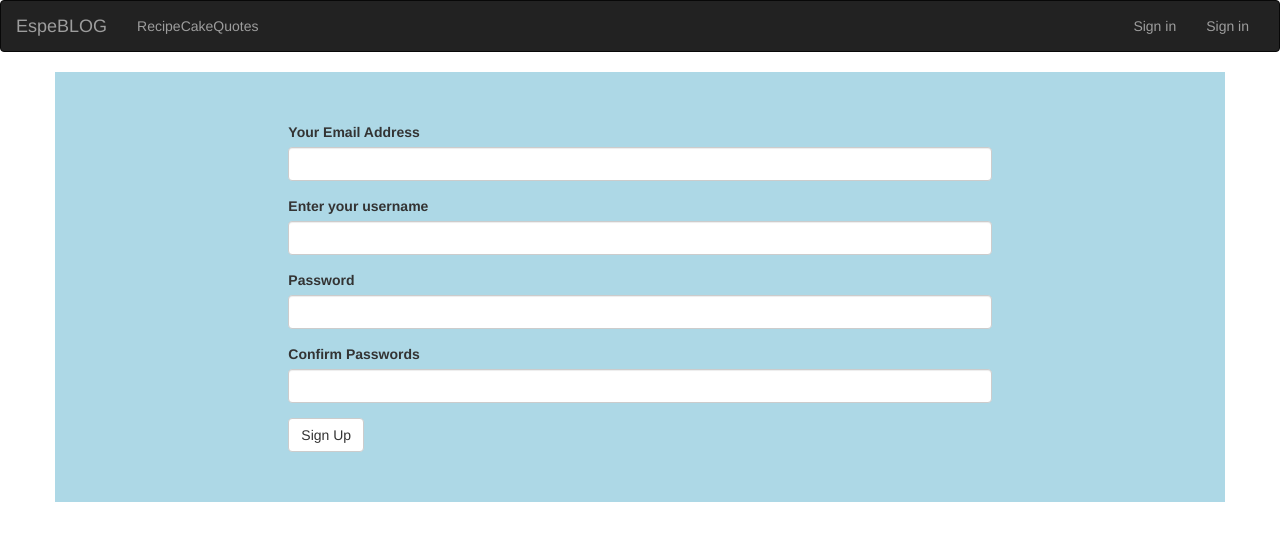
After one commit to EspeIgira/Personal-Blog, a Flask app: page /authenticate/register in a window 1280 px wide. The commit adds this page. Shown: the top 541 px of the page. Run offline with Flask 2, Linux system fonts and the light colour scheme; some libraries are stand-ins or nearby versions.

```diff
--- a/app/email.py
+++ b/app/email.py
@@ -3,7 +3,7 @@ from flask import render_template
 from . import mail
 
 def mail_message(subject,template,to,**kwargs):
-    sender_email = espeigira@gmail.com
+    sender_email = "espeigira@gmail.com"
 
     email = Message(subject, sender=sender_email, recipients=[to])
     email.body= render_template(template + ".txt",**kwargs)
--- a/app/static/CSS/index.css
+++ b/app/static/CSS/index.css
@@ -1,5 +1,16 @@
-.container p {
-    border: 1px solid black;
-    /* border-radius: 25px; */
+.container a {
+    border: 1px solid lightcyan;
     margin-right:100px;
   }
+
+  img{
+      float:left;
+  }
+  .container{
+      border:1px solid lightblue 5px;
+      padding:50px;
+      background-color:lightblue;
+  }
+div h3{
+    border:1px solid lightblue 5px;
+}
--- /dev/null
+++ b/app/templates/auth/register.html
@@ -0,0 +1,17 @@
+{% extends 'base.html'%}
+{% import 'bootstrap/wtf.html' as wtf%}
+
+{% block content %}
+<div class="container">
+<div class="row">
+<div class="col-md-2"> </div>
+<div class="col-md-8">
+
+{{wtf.quick_form(registration_form)}}
+
+</div>
+<div class="col-md-2"></div>
+</div>
+</div>
+
+{% endblock%}
--- /dev/null
+++ b/app/templates/email/welcome_user.html
@@ -0,0 +1,3 @@
+Hello {{user.username}}
+Welcome to Personal blog
+We have just seen you have signed up for our application and want to welcome you to the family. Please enjoy the reviews of all the qoutes.
--- a/app/templates/navbar.html
+++ b/app/templates/navbar.html
@@ -7,11 +7,11 @@
               <span class="icon-bar"></span>
               <span class="icon-bar"></span>
             </button>
-            <a class="navbar-brand" href="/"> PITCH </a>
+            <a class="navbar-brand" href="/"> EspeBLOG </a>
         </div>
         <div class="navbar-collapse collapse">
             <ul class="nav navbar-nav">
-                <li><a href="/">HOME</a></li></ul>
+                <li><a href="/">RecipeCakeQuotes</a></li></ul>
 
                 <ul class="nav navbar-nav navbar-right">
                     {% if current_user.is_authenticated %}
@@ -32,5 +32,7 @@
                   </ul>
         </div>
 
+       <link rel="stylesheet" href="{{url_for('static',filename='CSS/index.css')}}">
+
     </div>
 </div>
```
Also changed, not shown: app/templates/auth/login.html (added, +24 -0 lines), app/templates/index.html (+7 -2 lines), app/templates/new_user.html (+47 -6 lines), app/request.py (added).
